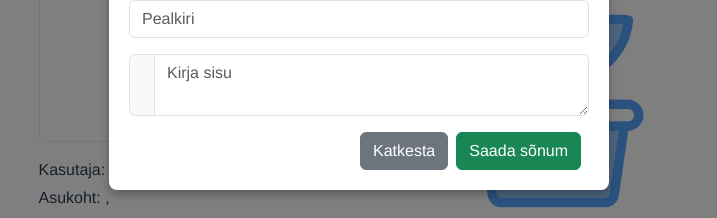
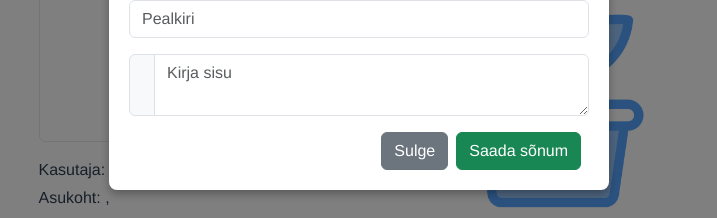
Before and after one commit to karin-v/flowerfront, a Vue app: page /item/1 in a window 1280 px wide. Both pictures are taken after a click on the button "Saada kasutajale teade". Shown: the part 330-548 px from the top of the page, without its empty margins (281-998 px from the left). Built offline with nearby package versions, Linux system fonts and the light colour scheme; no server answers.

Commit message:
delete item wip

```diff
--- a/src/components/modal/Modal.vue
+++ b/src/components/modal/Modal.vue
@@ -5,16 +5,16 @@
       <div class="modal-container">
         <div class="modal-content">
           <div class="modal-header">
-            <h1 class="modal-title fs-5 justify-content-center">
+            <h4 class="modal-title fs-5 justify-content-center">
               <slot name="title"></slot>
-            </h1>
+            </h4>
             <button type="button" class="btn-close" @click="$emit('event-close-modal')" aria-label="Close"/>
           </div>
           <div class="modal-body">
             <slot name="body"></slot>
           </div>
           <div class="modal-footer mt-3">
-            <button type="button" class="btn btn-secondary me-2" @click="$emit('event-close-modal')">Katkesta</button>
+            <button type="button" class="btn btn-secondary me-2" @click="$emit('event-close-modal')">Sulge</button>
             <slot name="footer"></slot>
           </div>
         </div>
```
